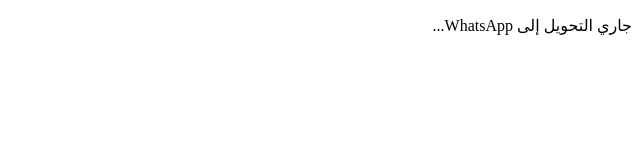
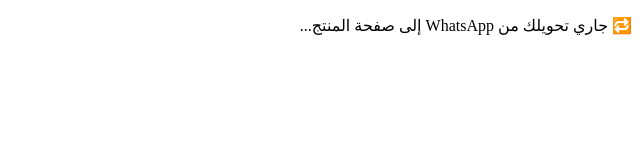
Before and after one commit to saldosari124-dotcom/rashm-links, a plain HTML site: page whatsapp.html in a window 1280 px wide. Shown: the whole page, without its empty margins (640-1280 px from the left). Drawn offline with Linux system fonts and the light colour scheme.

Commit message:
whatsapp.html

```diff
--- a/whatsapp.html
+++ b/whatsapp.html
@@ -2,8 +2,8 @@
 <html lang="ar" dir="rtl">
 <head>
   <meta charset="UTF-8">
-  <meta http-equiv="refresh" content="1; url=https://wa.me/966552367138">
-  <title>Redirecting to WhatsApp...</title>
+  <meta http-equiv="refresh" content="1; url=https://rashm.sa/كاميرا-سيارة-4k-wifi-ذكية/p1042238299?utm_source=whatsapp&utm_medium=social&utm_campaign=K166092455">
+  <title>جاري التحويل إلى المنتج...</title>
 
   <!-- Google Analytics -->
   <script async src="https://www.googletagmanager.com/gtag/js?id=G-ZNJ9WCD29X"></script>
@@ -15,6 +15,6 @@
   </script>
 </head>
 <body>
-  <p>جاري التحويل إلى WhatsApp...</p>
+  <p>🔁 جاري تحويلك من WhatsApp إلى صفحة المنتج...</p>
 </body>
 </html>
```
